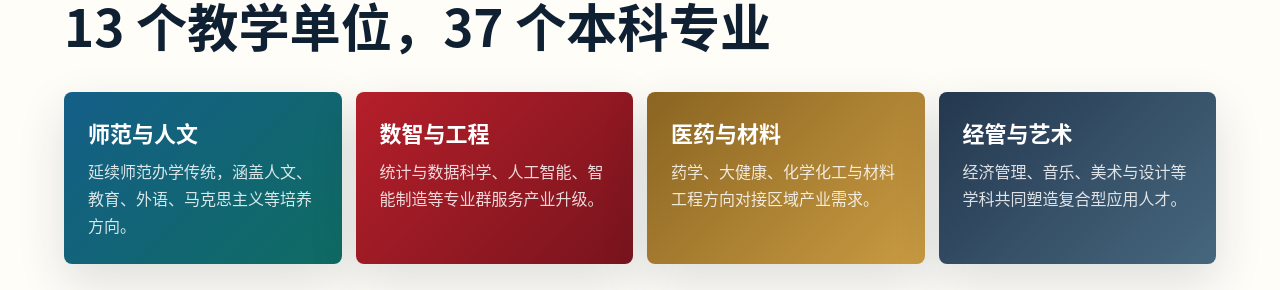
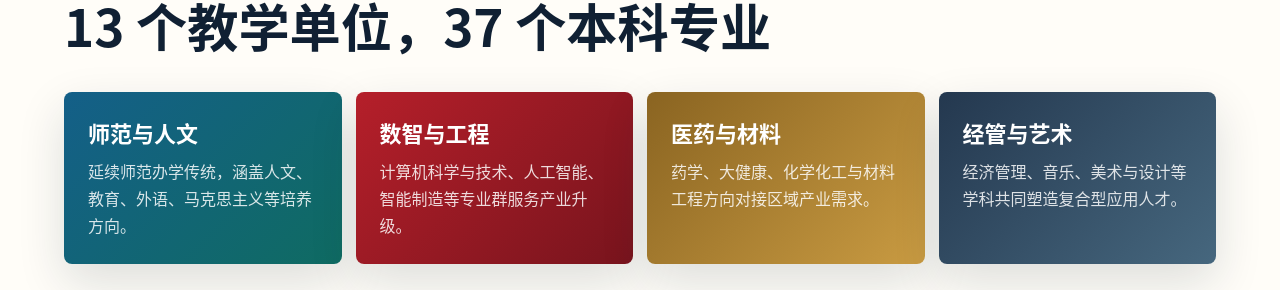
Before and after one commit to wang-22-code/TZXYweb, a plain HTML site: page index.html in a window 1280 px wide. Shown: the part 2736-3026 px from the top of the page. Drawn offline with Linux system fonts and the light colour scheme.

Commit message:
修改细节

```diff
--- a/index.html
+++ b/index.html
@@ -346,7 +346,7 @@
           </article>
           <article>
             <h3>数智与工程</h3>
-            <p>统计与数据科学、人工智能、智能制造等专业群服务产业升级。</p>
+            <p>计算机科学与技术、人工智能、智能制造等专业群服务产业升级。</p>
           </article>
           <article>
             <h3>医药与材料</h3>
```
